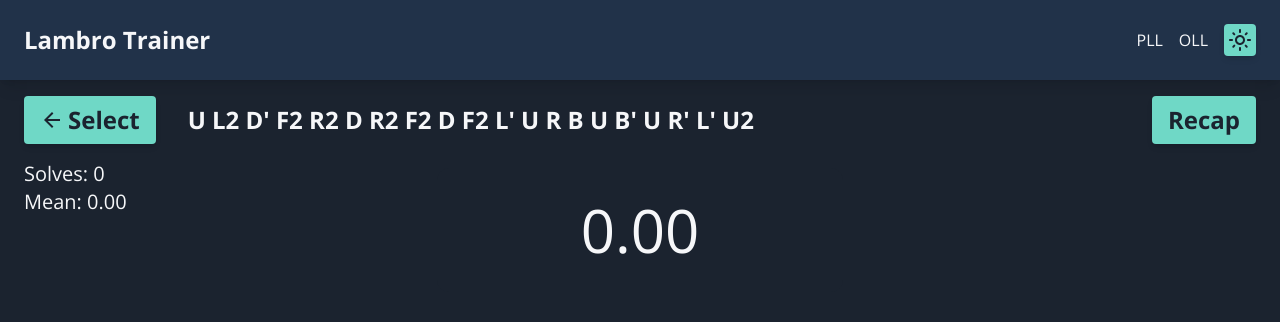
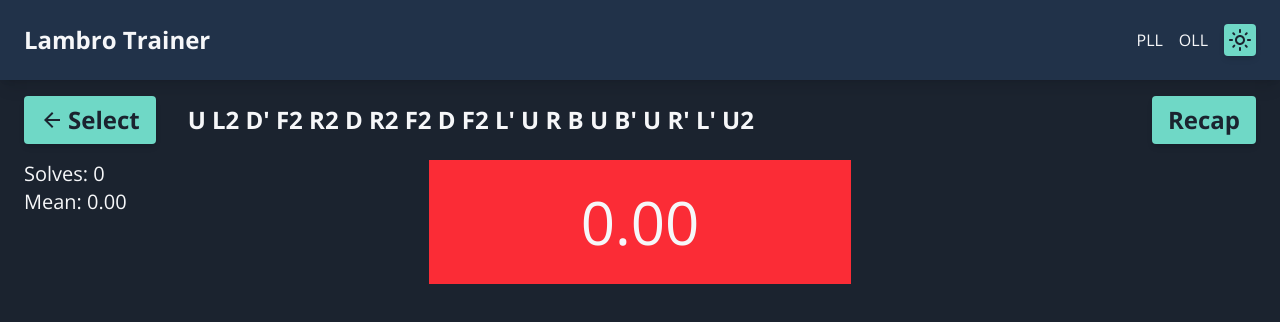
Before and after one commit to andlamb2002/lambro-trainer, a React (Vite) app: page /oll/timer in a window 1280 px wide. Shown: the top 322 px of the page. Built offline with nearby package versions, Linux system fonts and the light colour scheme.

Commit message:
Red bg for timer tap area

```diff
--- a/src/Trainer/Components/SolveInfo.tsx
+++ b/src/Trainer/Components/SolveInfo.tsx
@@ -14,7 +14,7 @@ function SolveInfo({ solves, selectedSolve, deleteSolve }: Props) {
     const index = solves.findIndex(s => s.id === selectedSolve.id) + 1;
 
     return (
-        <div className="bg-secondary rounded shadow-md p-4 ml-1 sm:mx-4">
+        <div className="bg-secondary rounded shadow-md p-4 ml-1 sm:ml-0 sm:mr-4">
             <div className="flex justify-between items-center">
                 <div className="text-xl font-bold">
                     {index}. {(selectedSolve.time / 1000).toFixed(2)}
--- a/src/Trainer/Components/SolvesList.tsx
+++ b/src/Trainer/Components/SolvesList.tsx
@@ -19,7 +19,7 @@ function SolvesList({ solves, setSelectedSolve, deleteSolve, deleteAllSolves }:
     const deleteHidden = solves.length === 0 ? 'invisible' : '';
 
     return (
-        <div className="flex flex-col sm:px-4 pr-1">
+        <div className="flex flex-col sm:pl-4 pr-1 sm:pr-0">
             <div className="sm:text-xl">
                 <h3>Solves: {solves.length}</h3>
                 <h3>Mean: {mean}</h3>
--- a/src/Trainer/Pages/TimerPage.tsx
+++ b/src/Trainer/Pages/TimerPage.tsx
@@ -52,12 +52,16 @@ function TimerPage({ cases, algset }: Props) {
 
     const hudHidden = preStartHold || postStopHold || isRunning;
     const timerColorClass = preStartHold ? 'text-success' : postStopHold ? 'text-danger' : '';
-    const hudClass = hudHidden
-        ? 'hidden sm:block sm:invisible'
-        : 'block';
-    const timerPanelClass = hudHidden
-        ? 'h-128'
-        : '';
+    // const hudClass = hudHidden
+    //     ? 'hidden sm:block sm:invisible'
+    //     : 'block';
+    const hudClass = hudHidden ? 'hidden' : 'block';
+    const gridClass = hudHidden
+        ? 'grid grid-cols-1'
+        : 'grid grid-cols-3';
+    const timerWrapperClass = hudHidden
+        ? "col-span-1"
+        : "col-span-3 sm:col-span-1";
 
 
     const getRandomCase = useCallback((src: Case[]): Case => {
@@ -339,7 +343,7 @@ function TimerPage({ cases, algset }: Props) {
                 />
             )}
 
-            <div className="grid grid-cols-3">
+            <div className={`grid ${gridClass} h-full`}>
                 <div className={`order-2 ${hudClass} sm:order-1 col-span-1`}>
                     <SolvesList
                         solves={sortedSolves}
@@ -349,9 +353,9 @@ function TimerPage({ cases, algset }: Props) {
                     />
                 </div>
 
-                <div className="order-1 sm:order-2 col-span-3 sm:col-span-1">
+                <div className={`${timerWrapperClass} order-1 sm:order-2 h-full`}>
                     <h1
-                        className={`bg-secondary sm:bg-primary ${timerColorClass} ${timerPanelClass} text-6xl text-center rounded-xl shadow-lg sm:shadow-none m-2 py-12 sm:py-8 select-none`}
+                        className={`bg-red-500 ${timerColorClass} sm:h-full text-6xl text-center py-12 sm:py-8 select-none`}
                         onTouchStart={handleTouchStart}
                         onTouchEnd={handleTouchEnd}
                         style={{ touchAction: 'manipulation' }}
```
